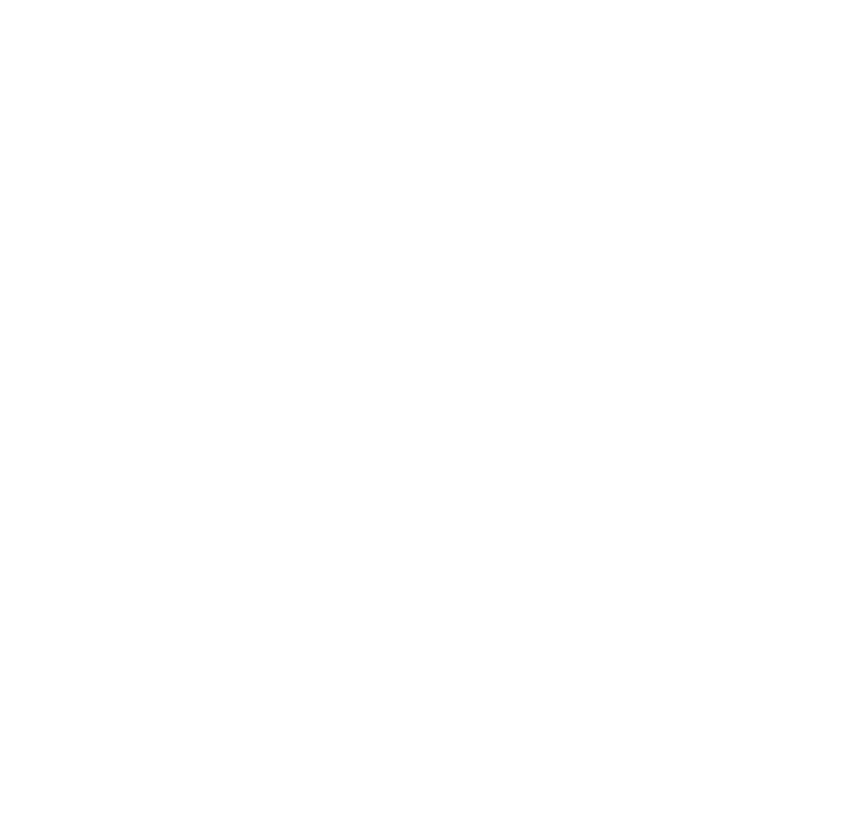
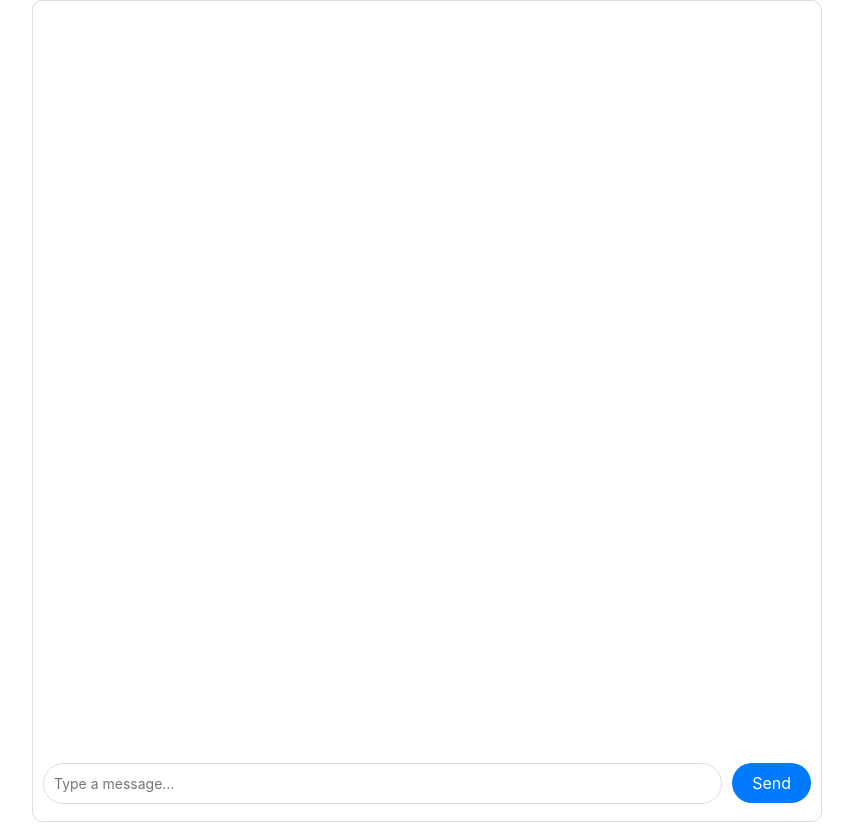
Before and after one commit to NicoleKaldus/HackUMass24, a Svelte app in the folder client/: page / in a window 1280 px wide. Shown: the part 215-1053 px from the top of the page, without its empty margins (213-1066 px from the left). Before the commit the page ends 800 px from the top, so only its background shows below. Built offline with nearby package versions, Linux system fonts and the light colour scheme.

Commit message:
basic chat scaffold

```diff
--- a/client/src/App.svelte
+++ b/client/src/App.svelte
@@ -1,6 +1,39 @@
 <script>
     let showSidebar = false;
     export let name;
+
+    let message = ""; // User input
+    let messages = []; // All messages in the chat
+
+    // Simulated AI response function
+    function getAiResponse(userMessage) {
+        return `AI response to: ${userMessage}`;
+    }
+
+    // Send message when Enter is pressed or button is clicked
+    function sendMessage() {
+        if (message.trim() !== "") {
+            // Add the user message
+            messages.push({ text: message, sender: "user" });
+            // Clear the input field
+            message = "";
+
+            // Simulate AI response after a short delay
+            setTimeout(() => {
+                messages.push({
+                    text: getAiResponse(messages[messages.length - 1].text),
+                    sender: "ai",
+                });
+            }, 1000); // AI responds after 1 second
+        }
+    }
+
+    // Handle Enter key to send message
+    function handleKeydown(event) {
+        if (event.key === "Enter") {
+            sendMessage();
+        }
+    }
 </script>
 
 <main>
@@ -8,7 +41,6 @@
     <p>
         See <a href="https://www.youtube.com/watch?v=dQw4w9WgXcQ">next steps</a> to view our future plans.
     </p>
-</main>
 
     <div class="flex-container">
         <button on:click={() => (showSidebar = !showSidebar)}>
@@ -32,6 +64,29 @@
             </div>
         {/if}
     </div>
+
+    <div class="chat-container">
+        <!-- Chat Messages -->
+        <div class="chat-box">
+            {#each messages as { text, sender }}
+                <div class="message {sender}">
+                    <div class="bubble">{text}</div>
+                </div>
+            {/each}
+        </div>
+
+        <!-- Input Box and Send Button -->
+        <div class="input-container">
+            <input
+                type="text"
+                bind:value={message}
+                placeholder="Type a message..."
+                on:keydown={handleKeydown}
+            />
+            <button on:click={sendMessage}>Send</button>
+        </div>
+    </div>
+</main>
 
 <style>
     main {
@@ -91,4 +146,87 @@
             max-width: none;
         }
     }
+
+    /* Chat Container */
+    .chat-container {
+        display: flex;
+        flex-direction: column;
+        justify-content: flex-end;
+        height: 100vh;
+        max-width: 60vw;
+        margin: 0 auto;
+        border: 1px solid #ddd;
+        border-radius: 10px;
+        padding: 10px;
+    }
+
+    /* Chat Messages Box */
+    .chat-box {
+        display: flex;
+        flex-direction: column;
+        gap: 10px;
+        overflow-y: auto;
+        max-height: calc(100vh - 160px); /* Adjust height to leave space for input */
+        padding: 10px;
+    }
+
+    .message {
+        display: flex;
+        align-items: flex-end;
+        justify-content: flex-start;
+        max-width: 70%;
+    }
+
+    .message.ai {
+        justify-content: flex-end;
+    }
+
+    /* Message Bubble Styles */
+    .bubble {
+        max-width: 80%;
+        padding: 10px;
+        border-radius: 10px;
+        background-color: #f1f1f1;
+        box-shadow: 0px 2px 6px rgba(0, 0, 0, 0.1);
+    }
+
+    .message.user .bubble {
+        background-color: #007bff;
+        color: white;
+        align-self: flex-start;
+    }
+
+    .message.ai .bubble {
+        background-color: #f8f8f8;
+        color: #333;
+        align-self: flex-end;
+    }
+
+    /* Input Box and Send Button */
+    .input-container {
+        display: flex;
+        gap: 10px;
+        margin-top: 10px;
+    }
+
+    input {
+        width: 100%;
+        padding: 10px;
+        border-radius: 25px;
+        border: 1px solid #ddd;
+        font-size: 14px;
+    }
+
+    button {
+        padding: 10px 20px;
+        border-radius: 25px;
+        border: none;
+        background-color: #007bff;
+        color: white;
+        cursor: pointer;
+    }
+
+    button:hover {
+        background-color: #0056b3;
+    }
 </style>
```
Lines whose indentation alone changed are shown as unchanged.
